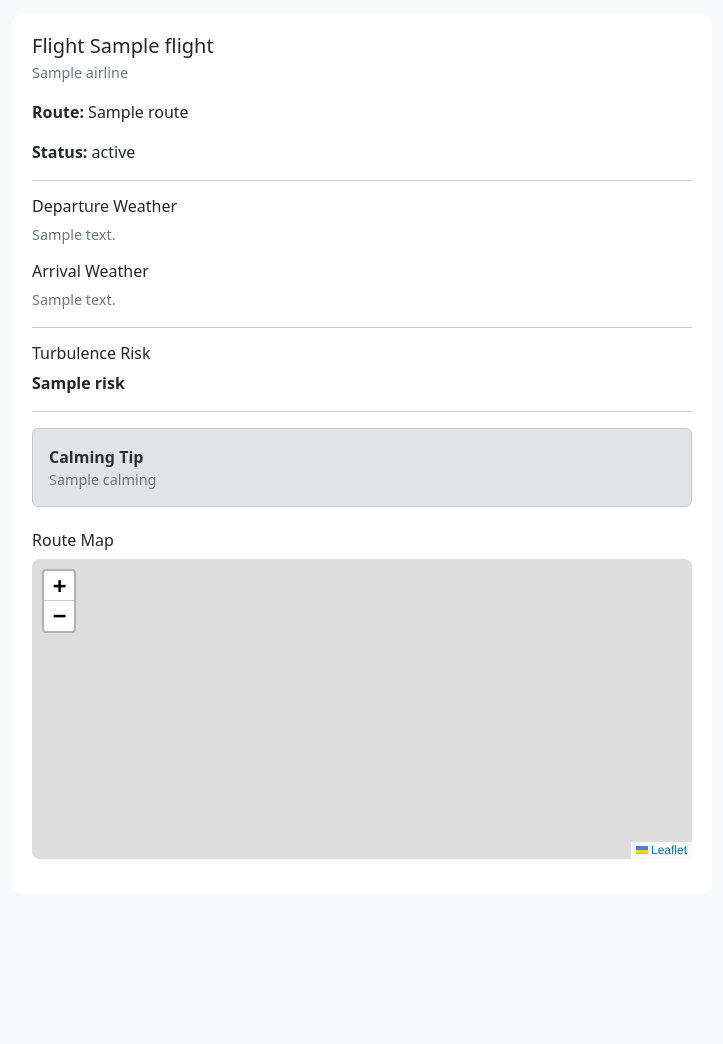
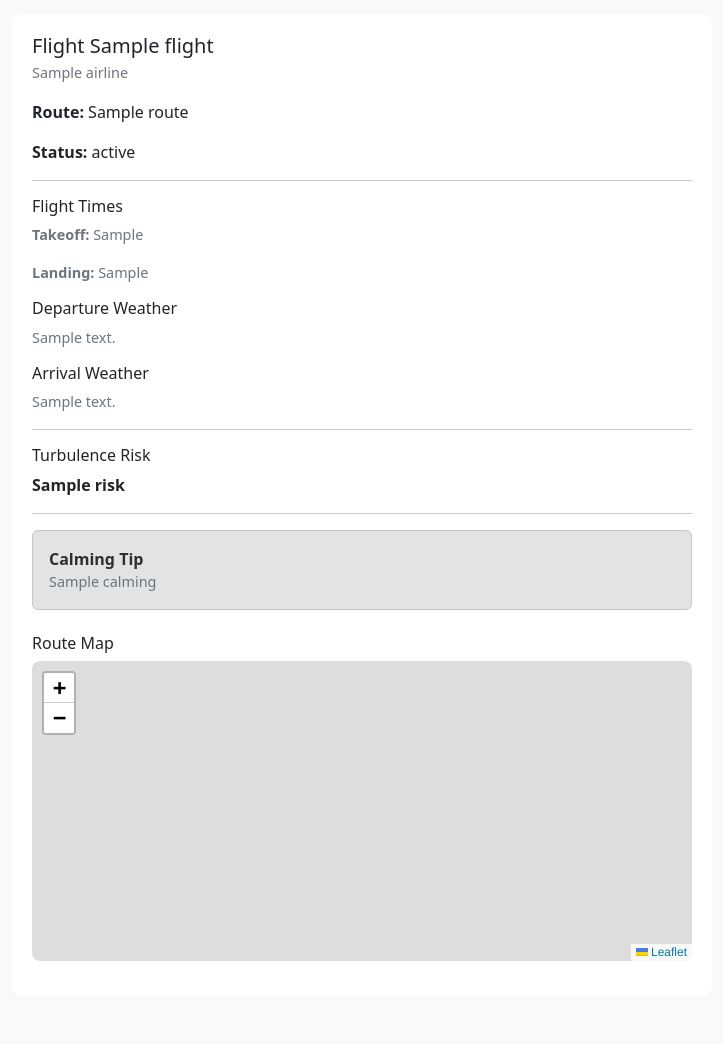
Before and after one commit to Casey-Lawrence/FYP, a Flask app: template AeroCast/templates/index.html in a window 1280 px wide. Shown: the part 150-1194 px from the top of the page, without its empty margins (278-1001 px from the left). Before the commit the page ends 1009 px from the top, so only its background shows below. Run offline with Flask 3, Linux system fonts and the light colour scheme; the template is opened without the code that fills it: most values are stand-ins (such as "Sample title", 1, 10 or a date in 2020); parts of the project's set-up code (start-up, migrations or seed data) failed here and were passed over.

Commit message:
formatted scheduled/actual takeoff and landing times for flight results

```diff
--- a/AeroCast/app.py
+++ b/AeroCast/app.py
@@ -3,10 +3,27 @@ import requests
 import os
 from airports import AIRPORTS, AIRPORT_LOOKUP
 import re
+from datetime import datetime
+from zoneinfo import ZoneInfo
 
 app = Flask(__name__)
 
 AVIATIONSTACK_KEY = os.getenv("AVIATIONSTACK_KEY")
+
+
+def format_time(ts):
+    if not ts:
+        return None
+    try:
+        # Parse with timezone included
+        dt = datetime.fromisoformat(ts.replace("Z", "+00:00"))
+
+        # Convert to Ireland local time
+        irish_time = dt.astimezone(ZoneInfo("Europe/Dublin"))
+
+        return irish_time.strftime("%H:%M, %d %b %Y")
+    except:
+        return ts
 
 
 def get_airport_name(icao):
@@ -61,8 +78,7 @@ def home():
             fdata = requests.get(flight_url, timeout=10).json()
 
             dep_icao = arr_icao = airline = route = status = None
-            source = None
-            lat = lon = None
+
 
             if fdata.get("data"):
                 flight_info = fdata["data"][0]
@@ -73,6 +89,10 @@ def home():
                 arr_name = get_airport_name(arr_icao)
                 route = f"{dep_name} ({dep_icao}) -> {arr_name} ({arr_icao})"
                 status = flight_info.get("flight_status", "unknown").capitalize()
+                dep_scheduled = flight_info["departure"].get("scheduled")
+                dep_actual = flight_info["departure"].get("actual")
+                arr_scheduled = flight_info["arrival"].get("scheduled")
+                arr_actual = flight_info["arrival"].get("actual")
 
             else:
                 data = {"error": f"No flight found for {flight}."}
@@ -129,7 +149,10 @@ def home():
                 "airline": airline,
                 "route": route,
                 "status": status,
-                "source": source,
+                "dep_scheduled": format_time(dep_scheduled),
+                "dep_actual": format_time(dep_actual),
+                "arr_scheduled": format_time(arr_scheduled),
+                "arr_actual": format_time(arr_actual),
                 "risk": risk,
                 "calming": calming,
                 "dep_summary": dep_summary,
--- a/AeroCast/templates/index.html
+++ b/AeroCast/templates/index.html
@@ -34,6 +34,31 @@
                 <p><strong>Status:</strong> {{ data.status }}</p>
 
                 <hr>
+
+                <h6>Flight Times</h6>
+
+                <p class="small-text">
+                    <strong>Takeoff:</strong>
+                    {% if data.dep_actual %}
+                        {{ data.dep_actual }}
+                    {% elif data.dep_scheduled %}
+                        {{ data.dep_scheduled }} (scheduled)
+                    {% else %}
+                        Not available
+                    {% endif %}
+                </p>
+
+                <p class="small-text">
+                    <strong>Landing:</strong>
+                    {% if data.arr_actual %}
+                        {{ data.arr_actual }}
+                    {% elif data.arr_scheduled %}
+                        {{ data.arr_scheduled }} (scheduled)
+                    {% else %}
+                        Not available
+                    {% endif %}
+                </p>
+
 
                 <h6>Departure Weather</h6>
                 <p class="small-text">{{ data.dep_summary }}</p>
```
